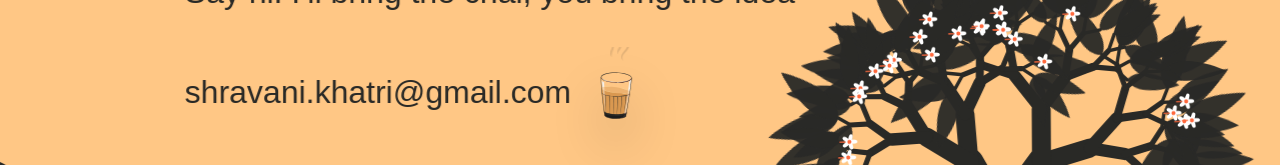
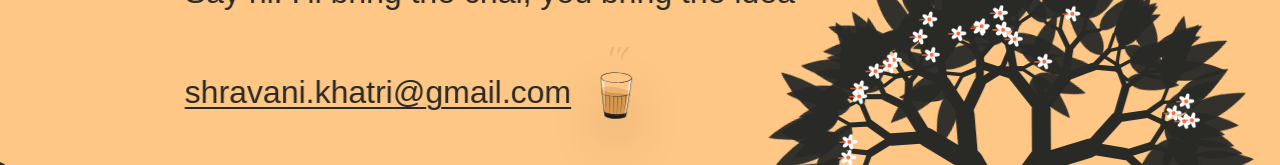
Before and after one commit to shravanik2405/porfolio, a React (Vite) app: page / in a window 1280 px wide. Shown: the part 182-347 px from the top of the page. Built offline with nearby package versions, Linux system fonts and the light colour scheme; a web font is replaced by a local one.

Commit message:
adds underline to email

```diff
--- a/src/components/Section4/index.tsx
+++ b/src/components/Section4/index.tsx
@@ -12,7 +12,9 @@ export const Section4 = () => {
       <div className={styles.textContainer}>
         <p>Say hi. I’ll bring the chai, you bring the idea </p>
         <div className={styles.contactWrapper}>
-          <span>shravani.khatri@gmail.com</span>
+          <a href="mailto:shravani.khatri@gmail.com" className={styles.emailLink}>
+            shravani.khatri@gmail.com
+          </a>
           <SteamingChai />
         </div>
       </div>
--- a/src/components/Section4/styles.module.css
+++ b/src/components/Section4/styles.module.css
@@ -55,6 +55,18 @@
   align-items: center;
   gap: 20px;
   margin-top: 20px;
+}
+
+.emailLink {
+  color: #292926;
+  text-decoration: underline;
+  text-underline-offset: 4px;
+  text-decoration-thickness: 2px;
+  transition: opacity 0.2s ease;
+}
+
+.emailLink:hover {
+  opacity: 0.7;
 }
 
 /* Large Screens (2K/4K) */
--- a/src/components/Section5/PianoLikes.css
+++ b/src/components/Section5/PianoLikes.css
@@ -250,7 +250,7 @@
 
 @media (min-width: 2560px) {
   .pl-wrap {
-    transform: translateY(-3vw);
+    transform: translateY(-8vw);
   }
   .pl-keys {
     width: 45vw; /* ~1150px */
```
